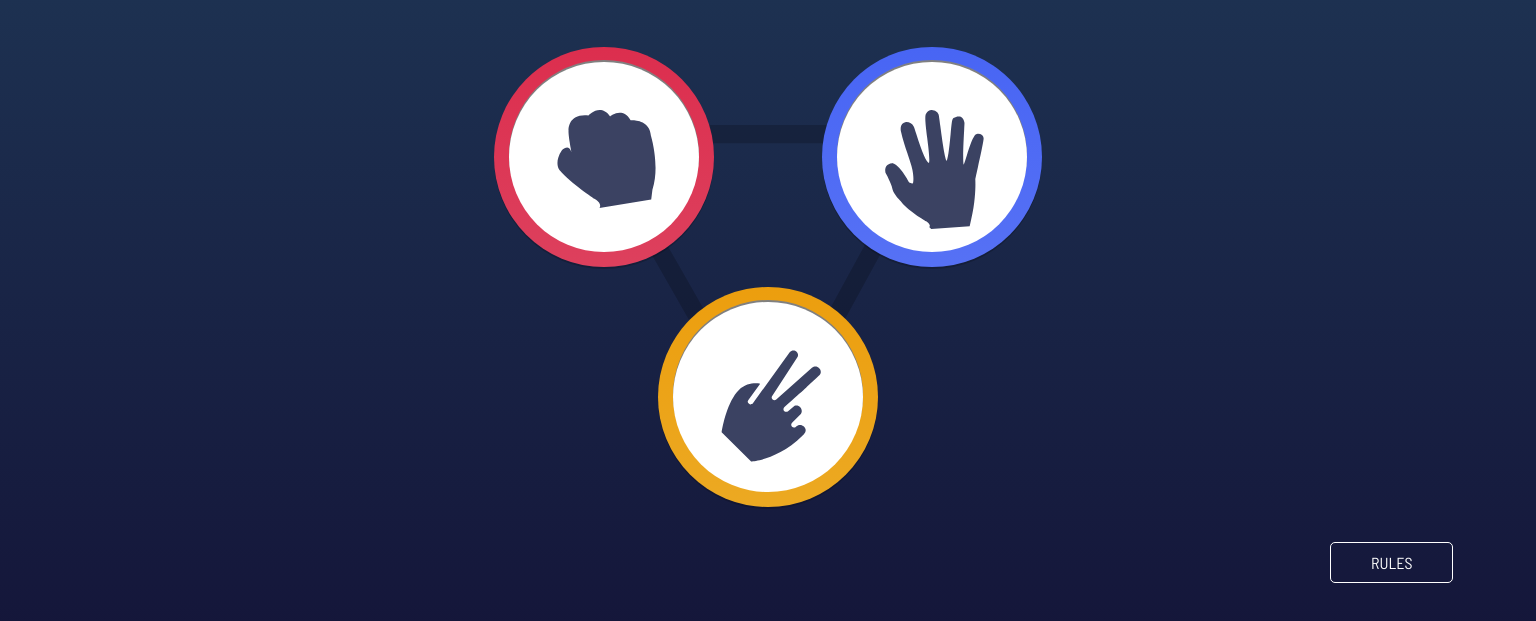
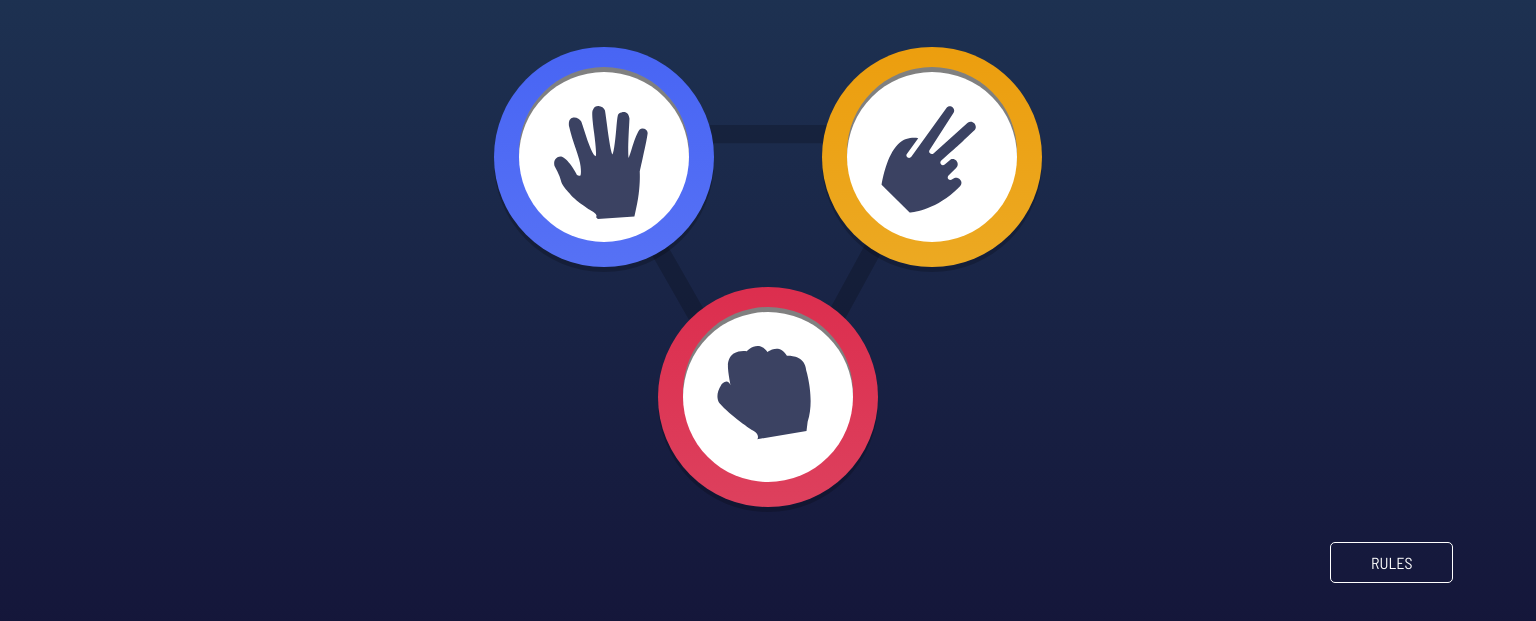
Before and after one commit to riteessshh/rock-paper-scissors-game, a plain HTML site: page index.html in a window 1536 px wide. Shown: the part 185-806 px from the top of the page. Drawn offline with nearby package versions, Linux system fonts and the light colour scheme.

Commit message:
button size and position change

```diff
--- a/index.html
+++ b/index.html
@@ -34,23 +34,23 @@
             <img class="bg-triangle" src="images/bg-triangle.svg" alt="">
           </div>
           <div class="button b1">
-            <div class="outer-circle rock">
-              <div class="inner-circle">
-                <img class="image" src="images/icon-rock.svg" alt="">
-              </div>
-            </div>
-          </div>
-          <div class="button b2">
             <div class="outer-circle paper">
               <div class="inner-circle">
                 <img class="image" src="images/icon-paper.svg" alt="">
               </div>
             </div>
           </div>
-          <div class="button b3">
+          <div class="button b2">
             <div class="outer-circle scissors">
               <div class="inner-circle">
                 <img class="image" src="images/icon-scissors.svg" alt="">
+              </div>
+            </div>
+          </div>
+          <div class="button b3">
+            <div class="outer-circle rock">
+              <div class="inner-circle">
+                <img class="image" src="images/icon-rock.svg" alt="">
               </div>
             </div>
           </div>
--- a/styles.sass
+++ b/styles.sass
@@ -85,8 +85,8 @@ body
   margin: auto
   top: 50%
   transform: translateY(-50%)
-  width: 100px
-  height: 100px
+  width: 90px
+  height: 90px
   border-radius: 50%
   background: white
   box-shadow: 0 -2px grey
@@ -94,8 +94,8 @@ body
 
 .image
   position: relative
-  top: 25%
-  left: 25%
+  top: 20%
+  left: 22%
 
 .hide
   display: none
@@ -201,8 +201,8 @@ body
     height: 140px
     width: 140px
   .inner-circle
-    height: 110px
-    width: 110px
+    height: 105px
+    width: 105px
   .result
     margin-top: 40px
   .rules
@@ -229,6 +229,10 @@ body
     .close-btn
       top: 8%
       left: 92%
+  .image
+    width: 60px
+    top: 20%
+    left: 20%
 
 @media (min-width: 1010px)
   .heading
@@ -249,11 +253,13 @@ body
   .outer-circle
     height: 170px
     width: 170px
+    box-shadow: 0 3px rgb(0, 0, 0, 0.2)
   .inner-circle
-    height: 140px
-    width: 140px
+    height: 130px
+    width: 130px
+    box-shadow: 0 -3px grey
   .image
-    width: 65px
+    width: 70px
   .result
     margin: 50px auto
     position: absolute
@@ -283,9 +289,11 @@ body
   .outer-circle
     height: 220px
     width: 220px
+    box-shadow: 0 5px rgb(0, 0, 0, 0.2)
   .inner-circle
-    height: 190px
-    width: 190px
+    height: 170px
+    width: 170px
+    box-shadow: 0 -5px grey
   .b1
     position: relative
     left: 6%
@@ -333,7 +341,7 @@ body
         left: 4%
         margin: 0
   .image
-    width: 100px
+    width: 95px
   #overlay-text
     .close-btn
       top: 8%
```
Also changed, not shown: styles.css, 1 other file.
